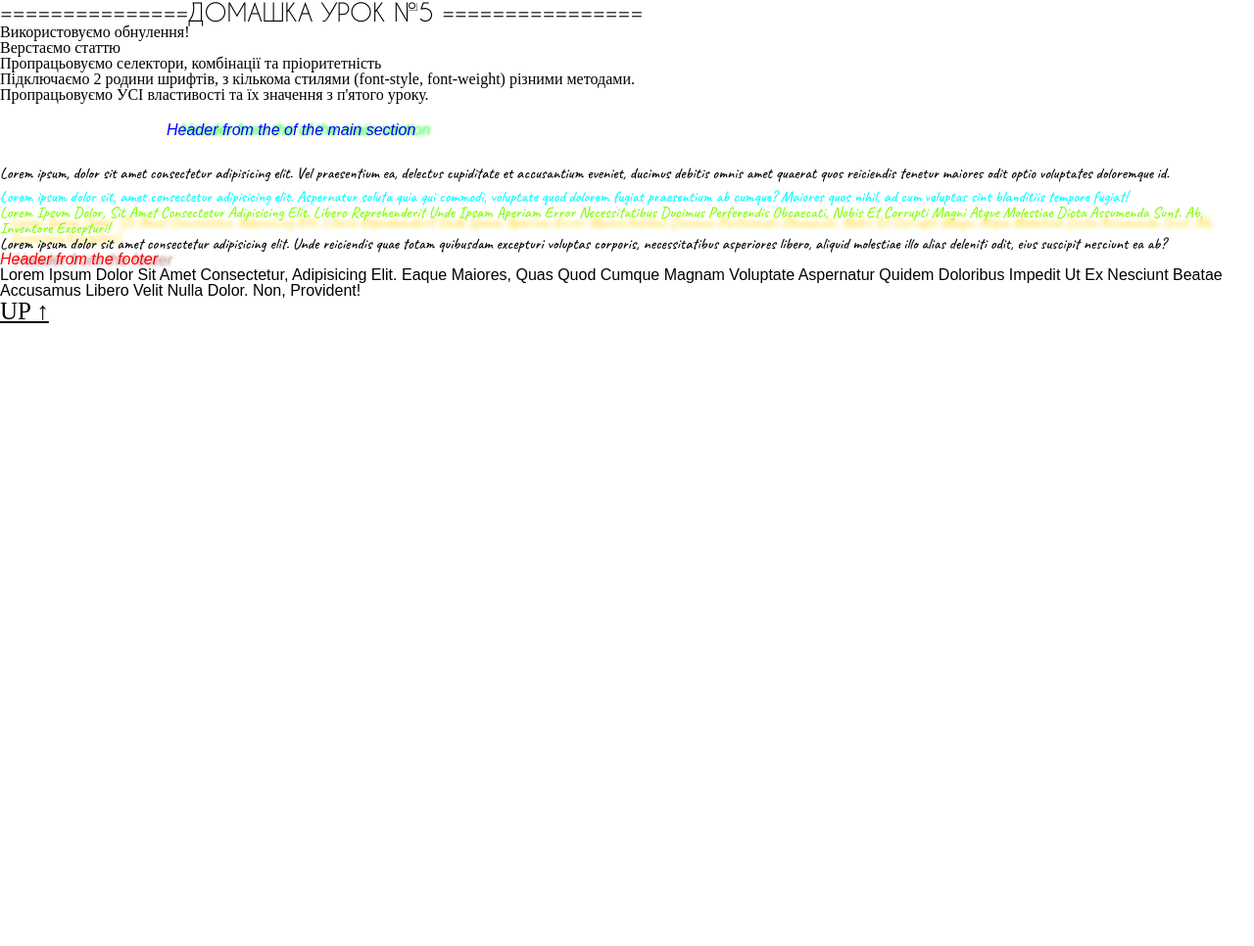
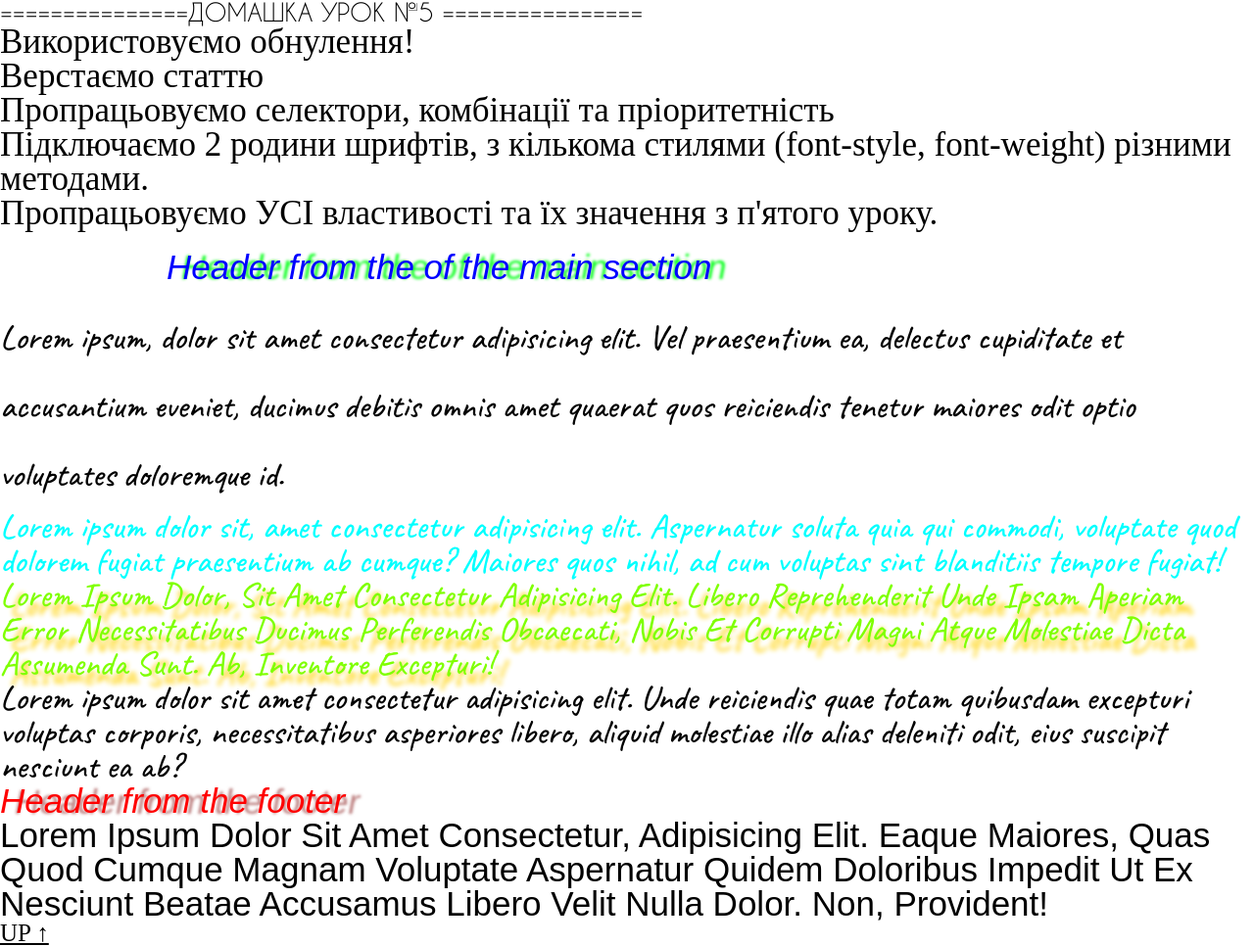
Before and after one commit to Chornii-Yurii/Lesson_2022, a plain HTML site: page lesson_5/index.html in a window 1280 px wide. Shown: the whole page at 98% size. Before the commit the page ends 800 px from the top, so only its background shows below. Drawn offline with Linux system fonts and the light colour scheme; files whose address does not match are found by name; a web font is replaced by a local one.

Commit message:
Update style.css
Change body	font-size

```diff
--- a/lesson_5/css/style.css
+++ b/lesson_5/css/style.css
@@ -10,6 +10,11 @@
 	font-style: normal;
 
 }
+
+body{
+	font-size: 35px;
+}
+
 h1{
 	font-family: "Caviar Dreams";
 	font-weight: 400;
```
